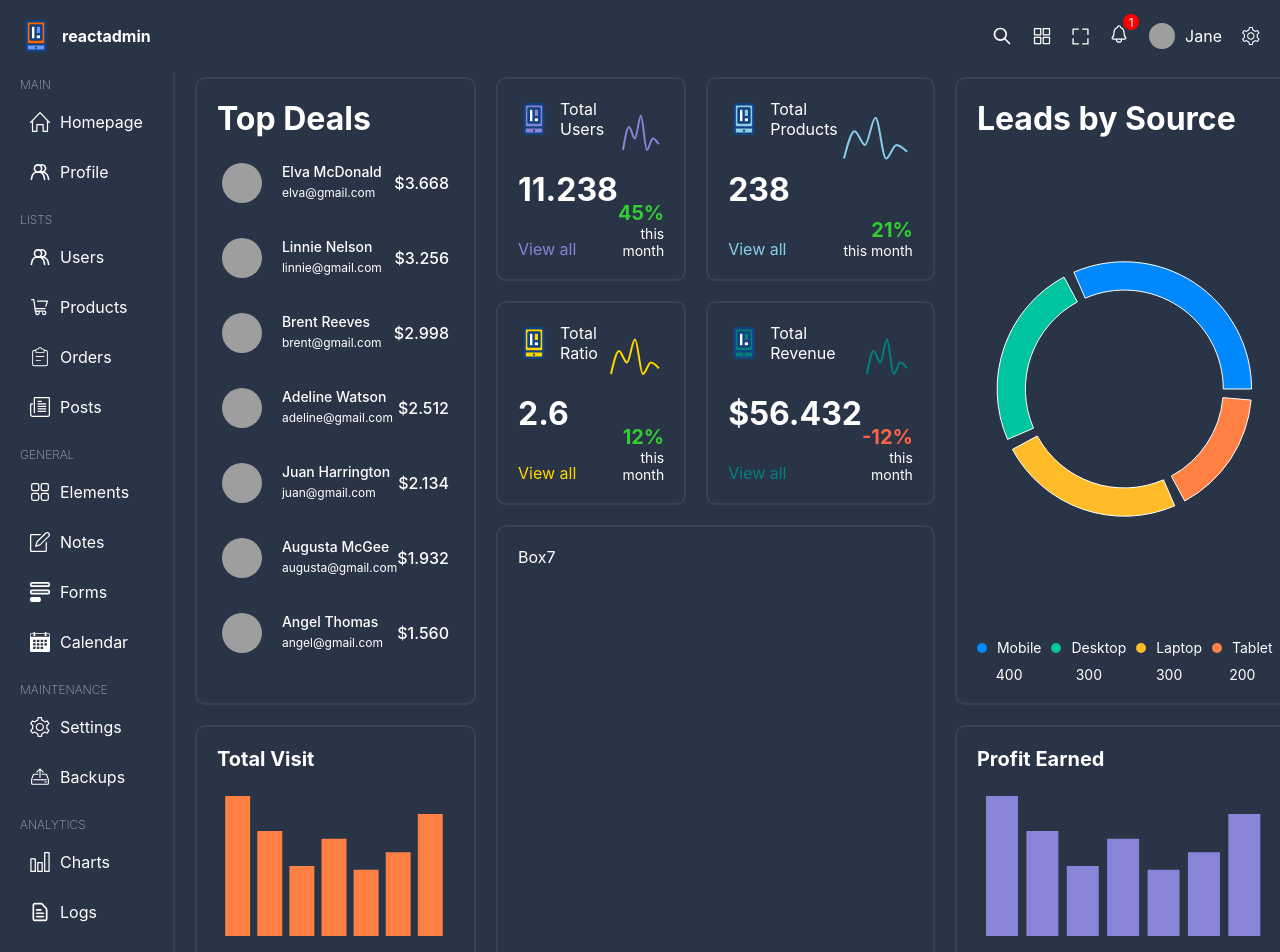
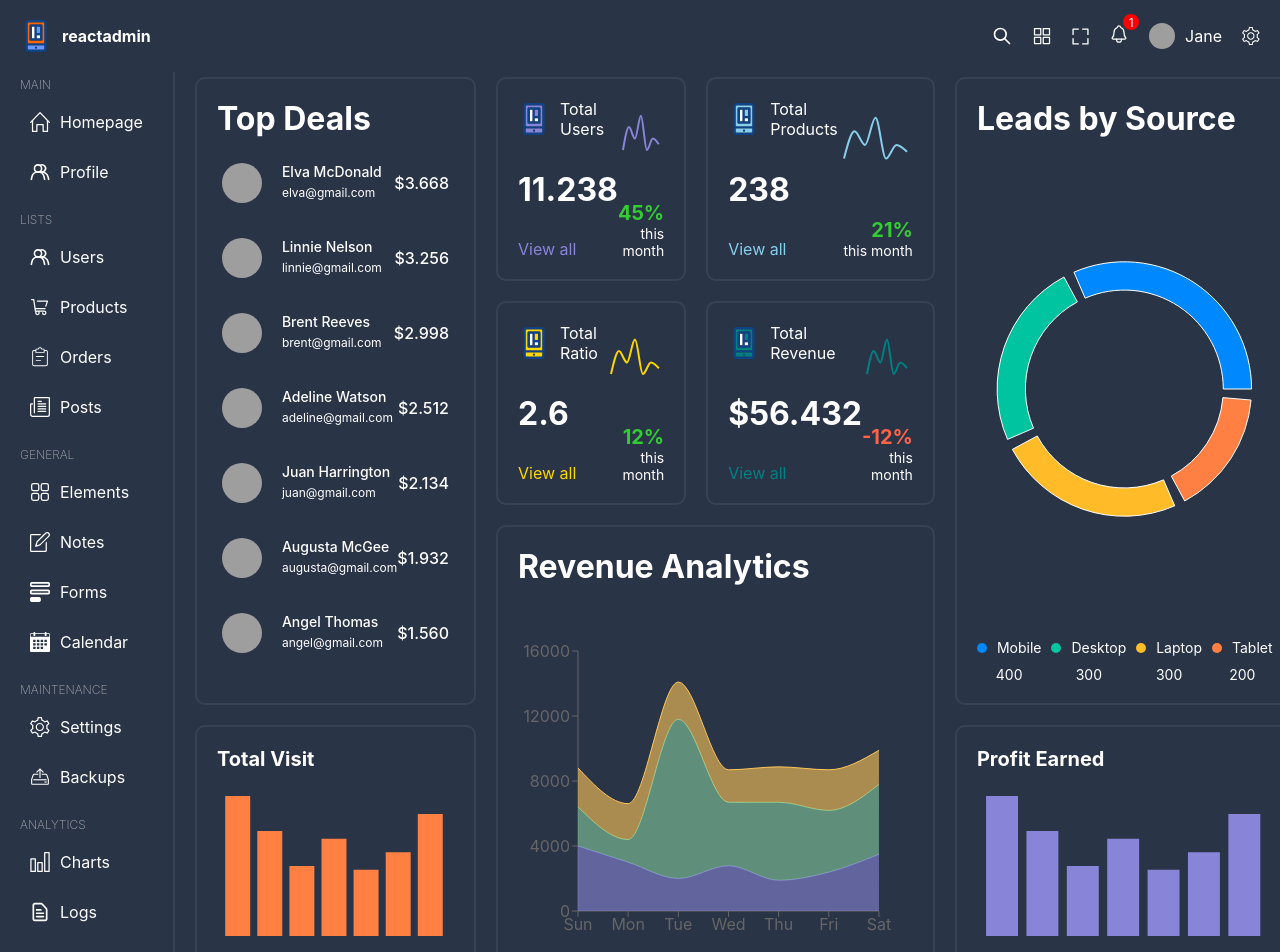
Before and after one commit to StanislaM/react-dashboard, a React (Vite) app: page / in a window 1280 px wide. Shown: the top 952 px of the page. Built offline with nearby package versions, Linux system fonts and the light colour scheme; grey boxes are pictures that could not be loaded.

Commit message:
added big chart

```diff
--- /dev/null
+++ b/src/components/BigChartBox/BigChartBox.scss
@@ -0,0 +1,12 @@
+.bigChartBox {
+    width: 100%;
+    height: 100%;
+    display: flex;
+    flex-direction: column;
+    justify-content: space-between;
+
+    .chart {
+        width: 100%;
+        height: 300px;
+    }
+}
--- /dev/null
+++ b/src/components/BigChartBox/BigChartBox.tsx
@@ -0,0 +1,74 @@
+import {
+    Area,
+    AreaChart,
+    ResponsiveContainer,
+    Tooltip,
+    XAxis,
+    YAxis,
+} from 'recharts';
+import './BigChartBox.scss';
+import { CurveType } from 'recharts/types/shape/Curve';
+
+interface IArea {
+    dataKey: string;
+    stroke: string;
+    fill: string;
+    stackId: number;
+}
+
+interface IChartData {
+    name: string;
+    books: number;
+    clothes: number;
+    electronic: number;
+}
+
+interface IProps {
+    title: string;
+    dataKey: string;
+    areaType: string;
+    areas: IArea[];
+    chartData: IChartData[];
+}
+
+const BigChartBox = ({
+    title,
+    dataKey,
+    areaType,
+    areas,
+    chartData,
+}: IProps) => {
+    return (
+        <div className="bigChartBox">
+            <h1>{title}</h1>
+            <div className="chart">
+                <ResponsiveContainer width="99%" height="100%">
+                    <AreaChart
+                        data={chartData}
+                        margin={{
+                            top: 10,
+                            right: 30,
+                            left: 0,
+                            bottom: 0,
+                        }}
+                    >
+                        <XAxis dataKey={dataKey} />
+                        <YAxis />
+                        <Tooltip labelStyle={{ color: '#000' }} />
+                        {areas.map((area) => (
+                            <Area
+                                type={areaType as CurveType}
+                                dataKey={area.dataKey}
+                                stackId={area.stackId}
+                                stroke={area.stroke}
+                                fill={area.fill}
+                            />
+                        ))}
+                    </AreaChart>
+                </ResponsiveContainer>
+            </div>
+        </div>
+    );
+};
+
+export default BigChartBox;
--- a/src/data.ts
+++ b/src/data.ts
@@ -317,6 +317,76 @@
         { name: 'Desktop', value: 300, color: '#00C49F' },
         { name: 'Laptop', value: 300, color: '#FFBB28' },
         { name: 'Tablet', value: 200, color: '#FF8042' },
+    ],
+};
+
+export const bigChartBoxRevenue = {
+    title: 'Revenue Analytics',
+    dataKey: 'name',
+    areaType: 'monotone',
+    areas: [
+        {
+            dataKey: 'books',
+            stroke: '#8884d8',
+            fill: '#8884d8',
+            stackId: 1,
+        },
+        {
+            dataKey: 'clothes',
+            stroke: '#82ca9d',
+            fill: '#82ca9d',
+            stackId: 1,
+        },
+        {
+            dataKey: 'electronic',
+            stroke: '#ffc658',
+            fill: '#ffc658',
+            stackId: 1,
+        },
+    ],
+    chartData: [
+        {
+            name: 'Sun',
+            books: 4000,
+            clothes: 2400,
+            electronic: 2400,
+        },
+        {
+            name: 'Mon',
+            books: 3000,
+            clothes: 1398,
+            electronic: 2210,
+        },
+        {
+            name: 'Tue',
+            books: 2000,
+            clothes: 9800,
+            electronic: 2290,
+        },
+        {
+            name: 'Wed',
+            books: 2780,
+            clothes: 3908,
+            electronic: 2000,
+        },
+        {
+            name: 'Thu',
+            books: 1890,
+            clothes: 4800,
+            electronic: 2181,
+        },
+        {
+            name: 'Fri',
+            books: 2390,
+            clothes: 3800,
+            electronic: 2500,
+        },
+        {
+            name: 'Sat',
+            books: 3490,
+            clothes: 4300,
+            electronic: 2100,
+        },
     ],
 };
 
--- a/src/pages/Home/Home.tsx
+++ b/src/pages/Home/Home.tsx
@@ -1,10 +1,12 @@
 import BarChartBox from '../../components/BarChartBox/BarChartBox';
+import BigChartBox from '../../components/BigChartBox/BigChartBox';
 import ChartBox from '../../components/ChartBox/ChartBox';
 import PieChartBox from '../../components/PieChartBox/PieChartBox';
 import TopBox from '../../components/TopBox/TopBox';
 import {
     barChartBoxRevenue,
     barChartBoxVisit,
+    bigChartBoxRevenue,
     chartBoxConversion,
     chartBoxProduct,
     chartBoxRevenue,
@@ -34,7 +36,9 @@
             <div className="box box6">
                 <ChartBox {...chartBoxRevenue} />
             </div>
-            <div className="box box7">Box7</div>
+            <div className="box box7">
+                <BigChartBox {...bigChartBoxRevenue} />
+            </div>
             <div className="box box8">
                 <BarChartBox {...barChartBoxVisit} />
             </div>
```
